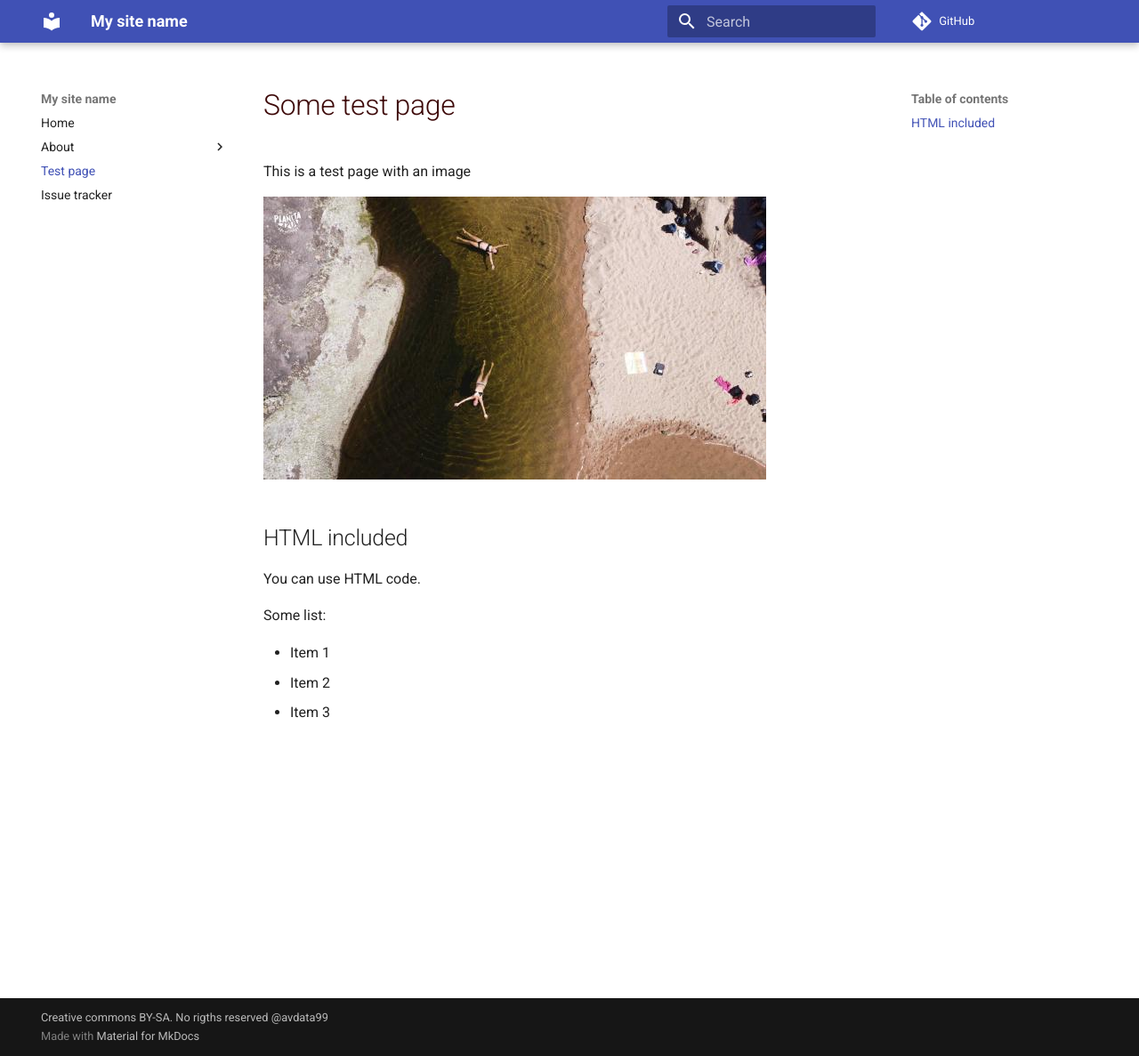
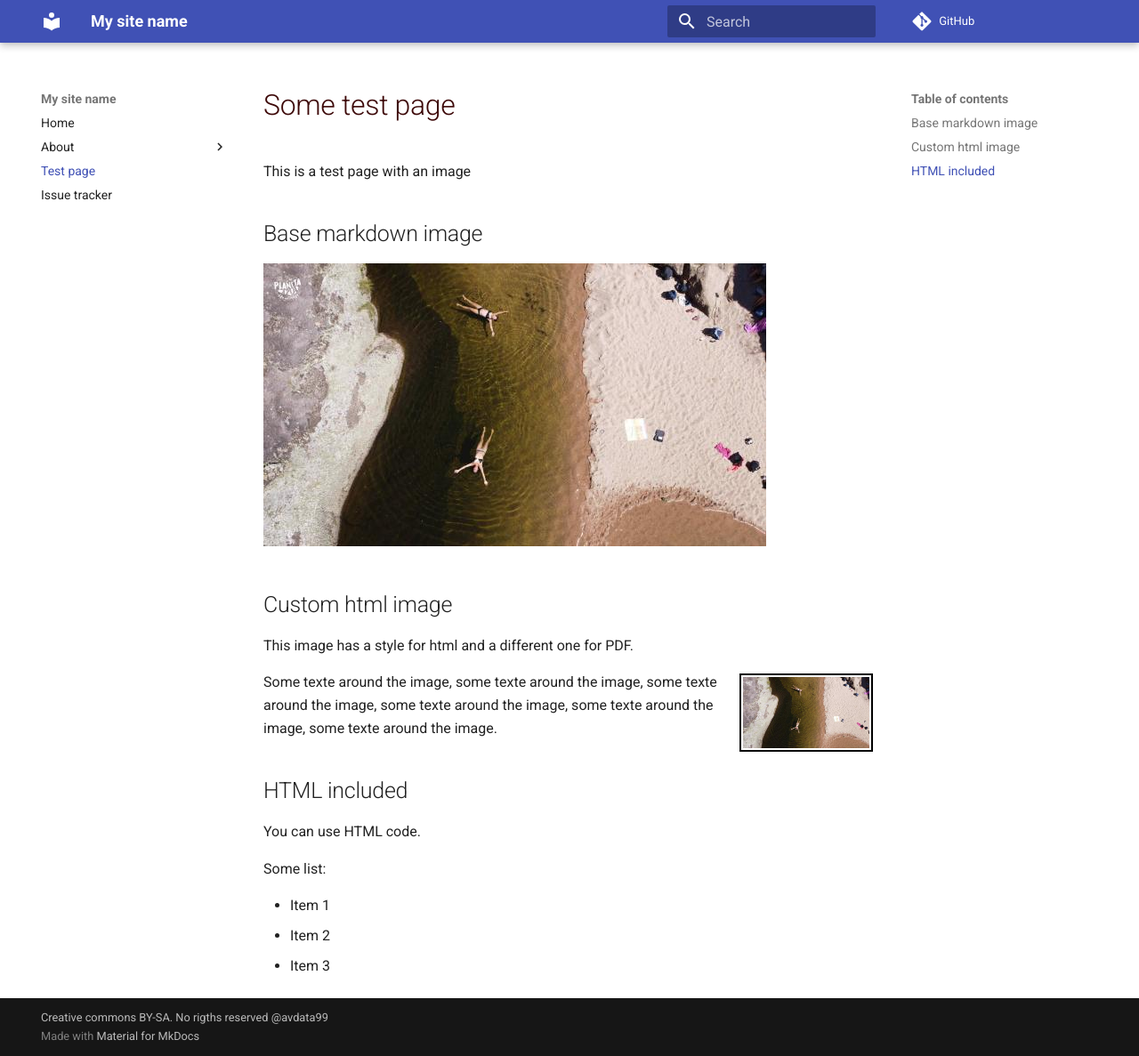
Before and after one commit to avdata99/test-mkdocs, an MkDocs documentation site: the page built from docs/test-page.md, in a window 1280 px wide and 1187 px high. Shown: the whole window at 89% size. Built offline with MkDocs 1.6.1 and Material for MkDocs 9.7.7, drawn with Linux system fonts in a browser that asks for light colours; comment, search, counter and statistics services are not loaded.

Commit message:
Fix style for PDF

```diff
--- a/docs/test-page.md
+++ b/docs/test-page.md
@@ -2,7 +2,22 @@
 
 This is a test page with an image
 
+## Base markdown image
+
 ![test image](img/cordoba-rio.jpg)
+
+## Custom html image
+
+This image has a style for html and a different one for PDF.
+
+<img class="cordoba-river-imag"
+    src="../img/cordoba-rio.jpg" alt="Cordoba river"
+    title="Cordoba river"
+    style="float: right; max-width: 150px; padding: 2px; margin: 3px; border: 2px solid black"/>
+
+Some texte around the image, some texte around the image,
+some texte around the image, some texte around the image,
+some texte around the image, some texte around the image.
 
 ## HTML included
 
```
Also changed, not shown: docs/index.md (+10 -0 lines), 2 other files.
